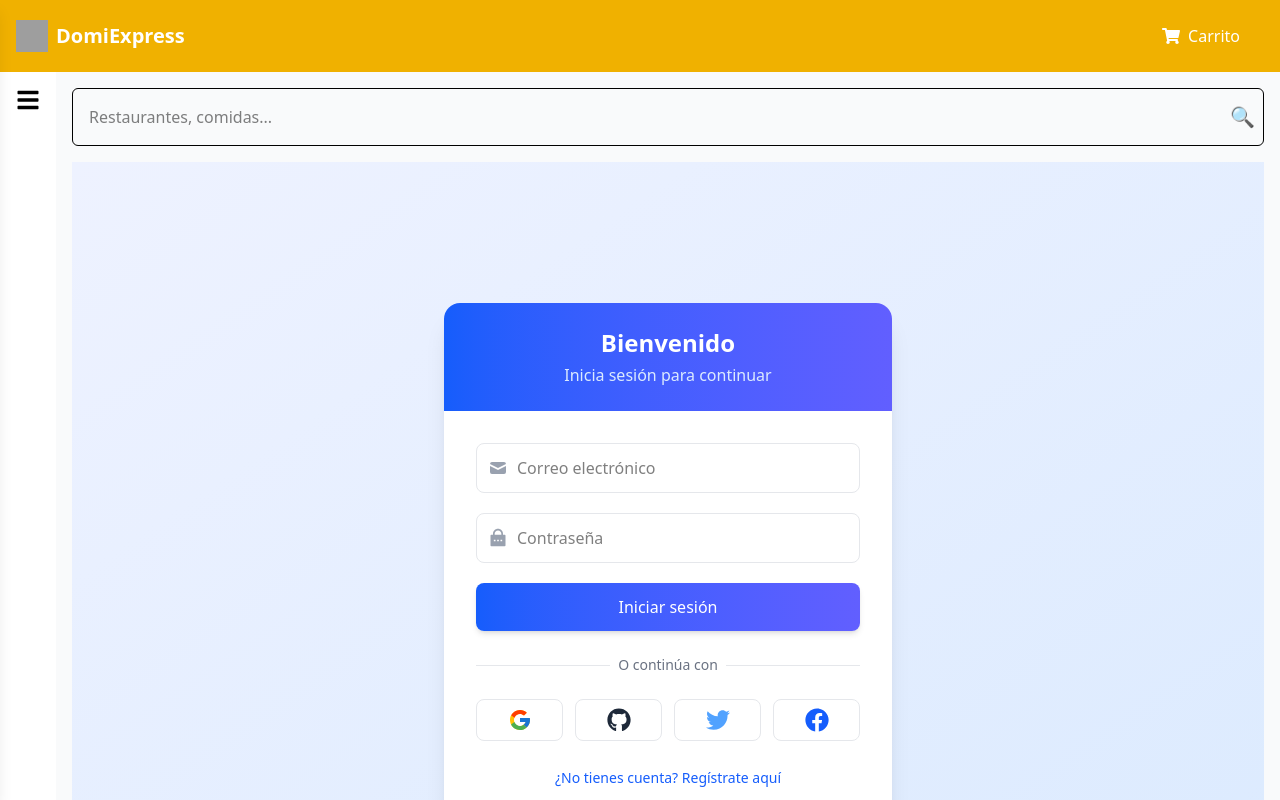
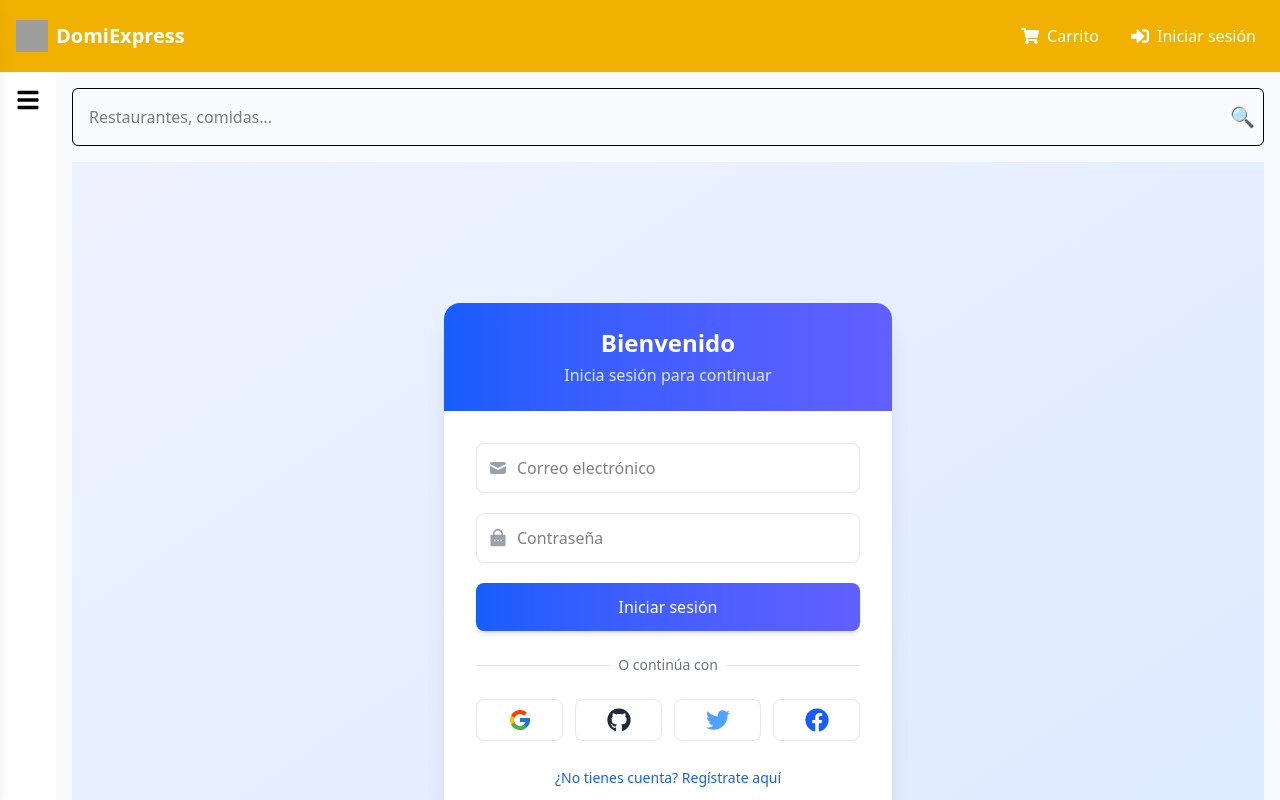
Before and after one commit to Nevet21/ProyectoDeliveryReact, a React (Vite) app: page /login in a window 1280 px wide. Built offline with nearby package versions, Linux system fonts and the light colour scheme; grey boxes are pictures that could not be loaded.

Commit message:
guardar registro de usuario y mostrarlo

```diff
--- a/src/App.tsx
+++ b/src/App.tsx
@@ -7,6 +7,7 @@ import MainLayout from './layaouts/MainLayaout'; // Ajusta la ruta si es distint
 import { useState } from 'react';
 import { useEffect } from 'react';
 import { lazy } from 'react';
+
 // Cargar componentes de forma perezosa
 const Register = lazy(() => import('./pages/Restaurantes/Register'));
 const Login = lazy(() => import('./pages/Auth/Login')); // Asegúrate que este path sea correcto
--- a/src/components/Comp_Pag_Prin/Header.tsx
+++ b/src/components/Comp_Pag_Prin/Header.tsx
@@ -1,9 +1,11 @@
-// src/components/Header.tsx
 import React from 'react';
-import { FaShoppingCart, FaSignInAlt } from 'react-icons/fa';
+import { FaShoppingCart, FaUser, FaSignOutAlt, FaSignInAlt } from 'react-icons/fa';
 import { Link } from 'react-router-dom';
+import { useAuth } from '../../context/AuthContext';
 
 const Header: React.FC = () => {
+  const { user, setUser } = useAuth();
+
   return (
     <header className="bg-yellow-500 text-white p-4 flex justify-between items-center">
       <Link to="/">
@@ -16,17 +18,37 @@ const Header: React.FC = () => {
           <h1 className="text-xl font-bold">DomiExpress</h1>
         </div>
       </Link>
+
       <nav>
-        <ul className="flex space-x-4">
+        <ul className="flex items-center space-x-4">
           <li>
-            <button className="flex items-center space-x-2 hover:bg-yellow-400 p-2 rounded-md cursor-pointer">
+            <Link to="/cart" className="flex items-center space-x-2 hover:bg-yellow-400 p-2 rounded-md">
               <FaShoppingCart className="text-lg" />
-              <a href="cart"><span>Carrito</span></a>
-            </button>
+              <span>Carrito</span>
+            </Link>
           </li>
-          <li>
-            {/* Add more nav items here if needed */}
-          </li>
+
+          {user ? (
+            <li className="flex items-center space-x-2">
+              <div className="flex items-center space-x-1">
+                <FaUser className="text-sm" />
+                <span>{user.displayName || user.email?.split('@')[0]}</span>
+              </div>
+              <button
+                onClick={() => setUser(null)}
+                className="hover:bg-yellow-400 p-2 rounded-md"
+              >
+                <FaSignOutAlt />
+              </button>
+            </li>
+          ) : (
+            <li>
+              <Link to="/login" className="flex items-center space-x-2 hover:bg-yellow-400 p-2 rounded-md">
+                <FaSignInAlt className="text-lg" />
+                <span>Iniciar sesión</span>
+              </Link>
+            </li>
+          )}
         </ul>
       </nav>
     </header>
--- /dev/null
+++ b/src/context/AuthContext.tsx
@@ -0,0 +1,30 @@
+// src/context/AuthContext.tsx
+import { createContext, useContext, useState } from 'react';
+import type { ReactNode } from 'react'; // Importación type-only
+import type { User } from 'firebase/auth'; // Importación type-only
+
+type AuthContextType = {
+  user: User | null;
+  setUser: (user: User | null) => void;
+};
+
+const AuthContext = createContext<AuthContextType | undefined>(undefined);
+
+// Usando ReactNode en el tipo de parámetro
+export const AuthProvider = ({ children }: { children: ReactNode }) => {
+  const [user, setUser] = useState<User | null>(null);
+
+  return (
+    <AuthContext.Provider value={{ user, setUser }}>
+      {children}
+    </AuthContext.Provider>
+  );
+};
+
+export const useAuth = () => {
+  const context = useContext(AuthContext);
+  if (context === undefined) {
+    throw new Error('useAuth must be used within an AuthProvider');
+  }
+  return context;
+};
--- a/src/main.tsx
+++ b/src/main.tsx
@@ -3,11 +3,14 @@ import ReactDOM from 'react-dom/client';
 import { BrowserRouter } from 'react-router-dom';
 import App from './App';
 import './index.css';
+import { AuthProvider } from './context/AuthContext';
 
 ReactDOM.createRoot(document.getElementById('root')!).render(
+  <AuthProvider>
   <React.StrictMode>
     <BrowserRouter>
       <App />
     </BrowserRouter>
   </React.StrictMode>
+  </AuthProvider>
 );
--- a/src/pages/Auth/Login.tsx
+++ b/src/pages/Auth/Login.tsx
@@ -5,6 +5,7 @@ import { FcGoogle } from 'react-icons/fc';
 import { FaGithub, FaTwitter, FaFacebook } from 'react-icons/fa';
 import { RiLockPasswordFill } from 'react-icons/ri';
 import { HiMail, HiUser } from 'react-icons/hi';
+import { useAuth } from '../../context/AuthContext';
 
 
 type UserData = {
@@ -13,7 +14,8 @@ type UserData = {
 };
 
 export default function Login(): JSX.Element {
-  const [user, setUser] = useState<UserData | null>(null);
+  const { setUser: setGlobalUser } = useAuth(); // Cambio clave aquí
+  const [localUser, setLocalUser] = useState<UserData | null>(null);
   const [error, setError] = useState<string | null>(null);
   const [loading, setLoading] = useState<boolean>(false);
   const [isLoginForm, setIsLoginForm] = useState<boolean>(true);
@@ -24,26 +26,27 @@ export default function Login(): JSX.Element {
     confirmPassword: ''
   });
 
-  const handleLoginWithProvider = async (provider: AuthProvider) => {
+
+   const handleLoginWithProvider = async (provider: AuthProvider) => {
     try {
       setLoading(true);
       const result = await signInWithPopup(auth, provider);
 
-      // Verificación de datos esenciales
       if (!result.user.email) {
         throw new Error("No se pudo obtener el email. Por favor usa otro método.");
       }
 
-      setUser({
+      const userData = {
         displayName: result.user.displayName || result.user.email.split('@')[0],
         email: result.user.email,
+      };
 
-      });
+      setLocalUser(userData);
+      setGlobalUser(result.user); // Actualiza el contexto global
 
-    } catch (err: any) { // Tipado específico para errores de Firebase
+    } catch (err: any) {
       let errorMessage = "Error al autenticar";
 
-      // Manejo de errores específicos
       if (err.code) {
         switch (err.code) {
           case 'auth/account-exists-with-different-credential':
@@ -83,17 +86,22 @@ export default function Login(): JSX.Element {
       setLoading(true);
       if (isLoginForm) {
         // Lógica para login con email/password
-        // Aquí deberías implementar signInWithEmailAndPassword
+        // signInWithEmailAndPassword(auth, formData.email, formData.password)
       } else {
         const userCredential = await createUserWithEmailAndPassword(
           auth,
           formData.email,
           formData.password
         );
-        setUser({
+
+        // Actualización CORREGIDA:
+        setLocalUser({
           displayName: formData.name || userCredential.user.email,
           email: userCredential.user.email
         });
+
+        // Pasa el objeto User completo al contexto
+        setGlobalUser(userCredential.user);
       }
     } catch (err: unknown) {
       const errorMessage = err instanceof Error ? err.message : 'Unknown error';
@@ -132,13 +140,13 @@ export default function Login(): JSX.Element {
               </div>
             )}
 
-            {user ? (
+            {localUser ? (
               <div className="text-center py-8">
                 <div className="w-20 h-20 bg-green-100 rounded-full flex items-center justify-center mx-auto mb-4">
                   <span className="text-3xl">👋</span>
                 </div>
-                <h3 className="text-xl font-semibold text-gray-800">¡Hola {user.displayName}!</h3>
-                <p className="text-gray-600 mt-2">Has iniciado sesión como {user.email}</p>
+                <h3 className="text-xl font-semibold text-gray-800">¡Hola {localUser.displayName}!</h3>
+                <p className="text-gray-600 mt-2">Has iniciado sesión como {localUser.email}</p>
               </div>
             ) : (
               <>
```
